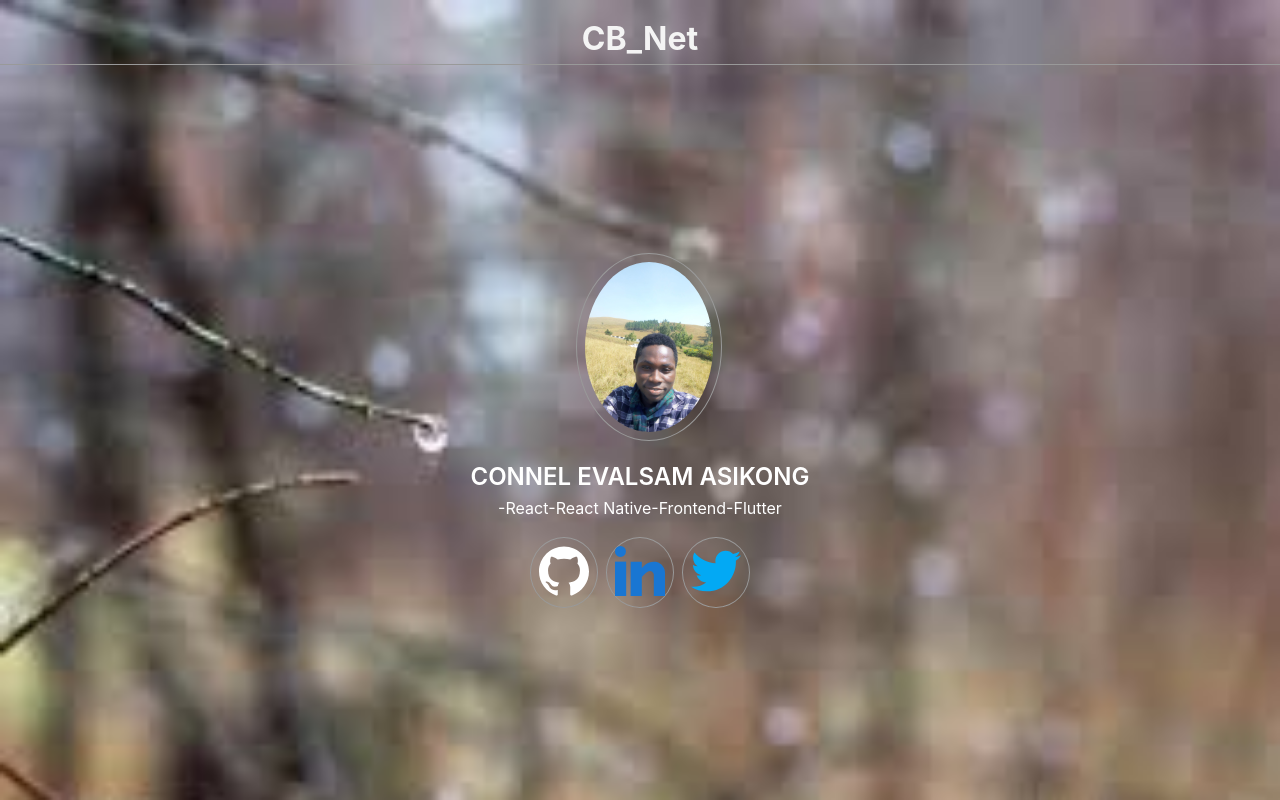
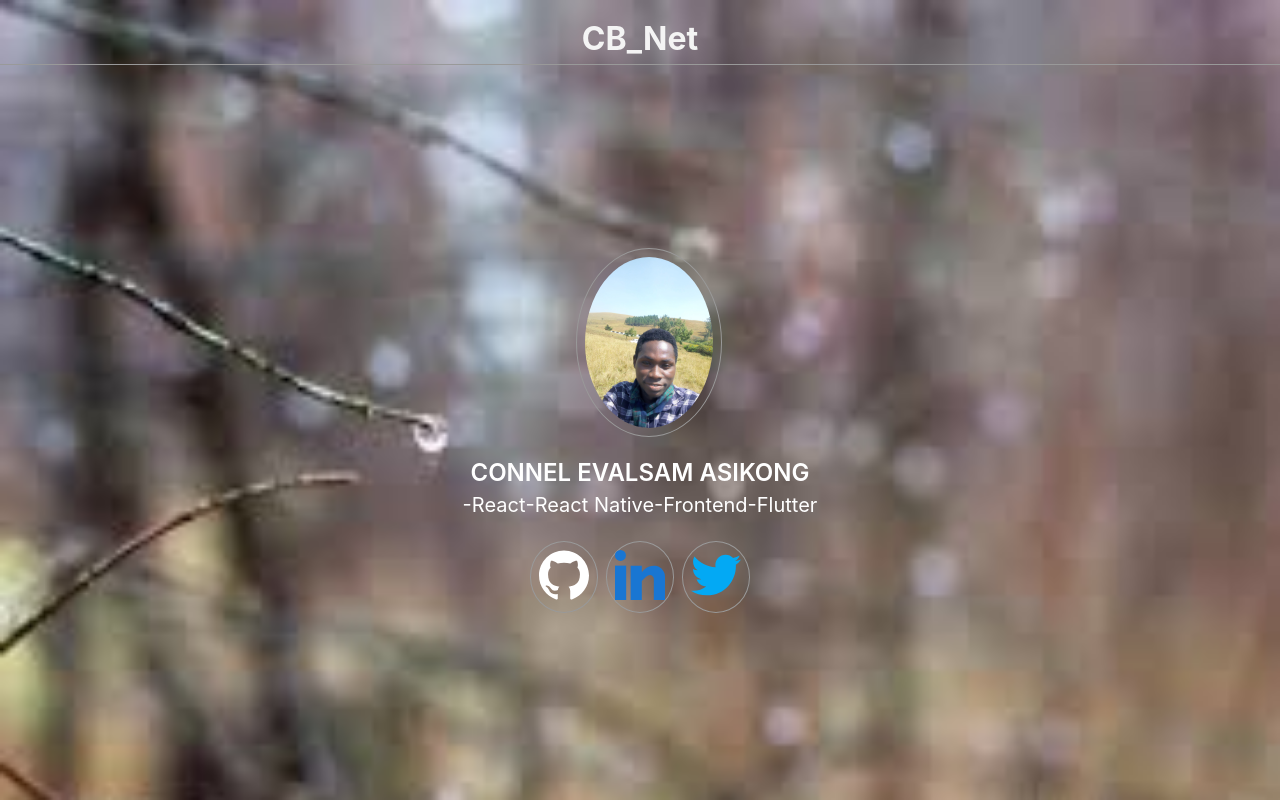
Before and after one commit to connelevalsam/connelblaze, a plain HTML site: page index.html in a window 1280 px wide. Drawn offline with nearby package versions, Linux system fonts and the light colour scheme.

Commit message:
new commit

```diff
--- a/index.html
+++ b/index.html
@@ -27,7 +27,7 @@
 		}
 	</style>
 </head>
-<body>
+<body class="w-100">
 	<main class="sans-serif cover w-100 min-vh-100 flex flex-column bg">
 		<header class="flex items-center justify-center bb b--silver tc">
 			<nav class="h3 w-50 dib">
@@ -40,10 +40,10 @@
 			</div><br>
 			<h2 class="white ligh-blue-l f4 fw6 f3-ns mt0 mb2 ttu">Connel Evalsam Asikong</h2>
 			<div class="flex flex-row">
-				<h3 class="f5 fw4 white mt0">-React</h3>
-				<h3 class="f5 fw4 white mt0">-React Native</h3>
-				<h3 class="f5 fw4 white mt0">-Frontend</h3>
-				<h3 class="f5 fw4 white mt0">-Flutter</h3>
+				<h3 class="f5 f4-ns fw4 white mt0">-React</h3>
+				<h3 class="f5 f4-ns fw4 white mt0">-React Native</h3>
+				<h3 class="f5 f4-ns fw4 white mt0">-Frontend</h3>
+				<h3 class="f5 f4-ns fw4 white mt0">-Flutter</h3>
 			</div>
 			<div class="flex flex-row">
 				<!-- =================== github ===================== -->
```
